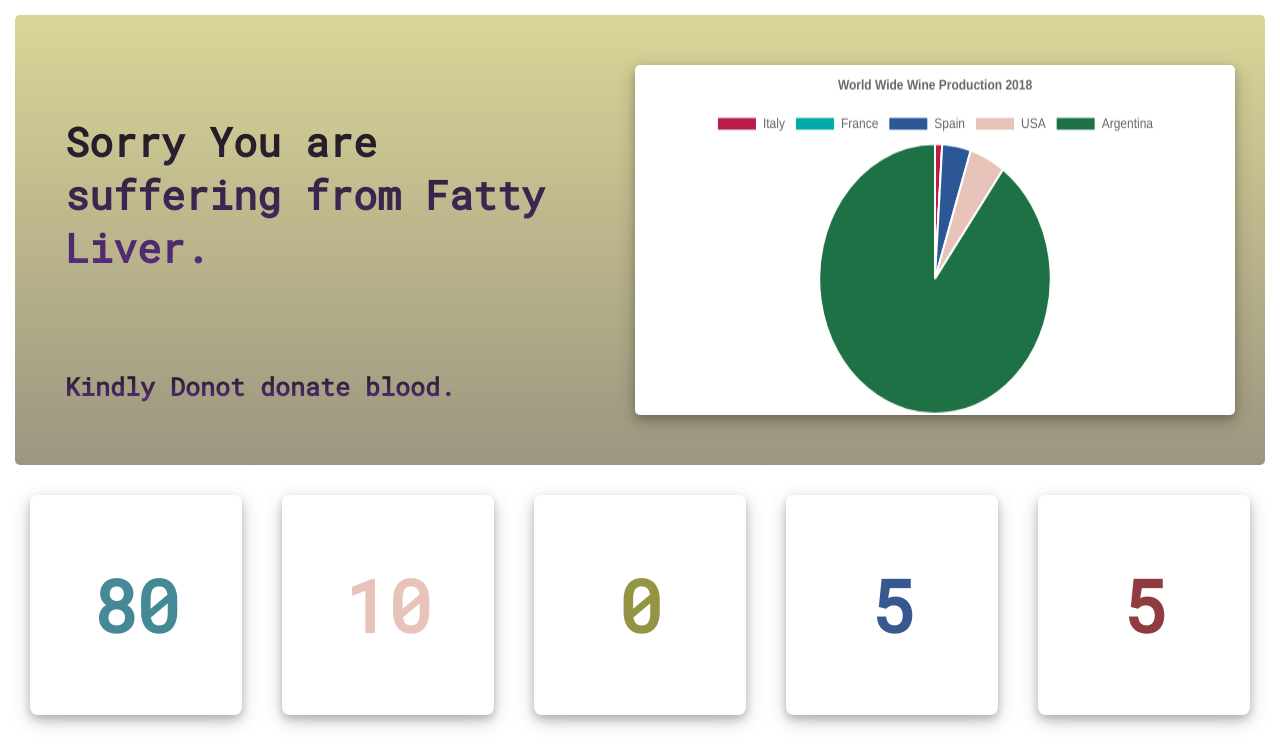
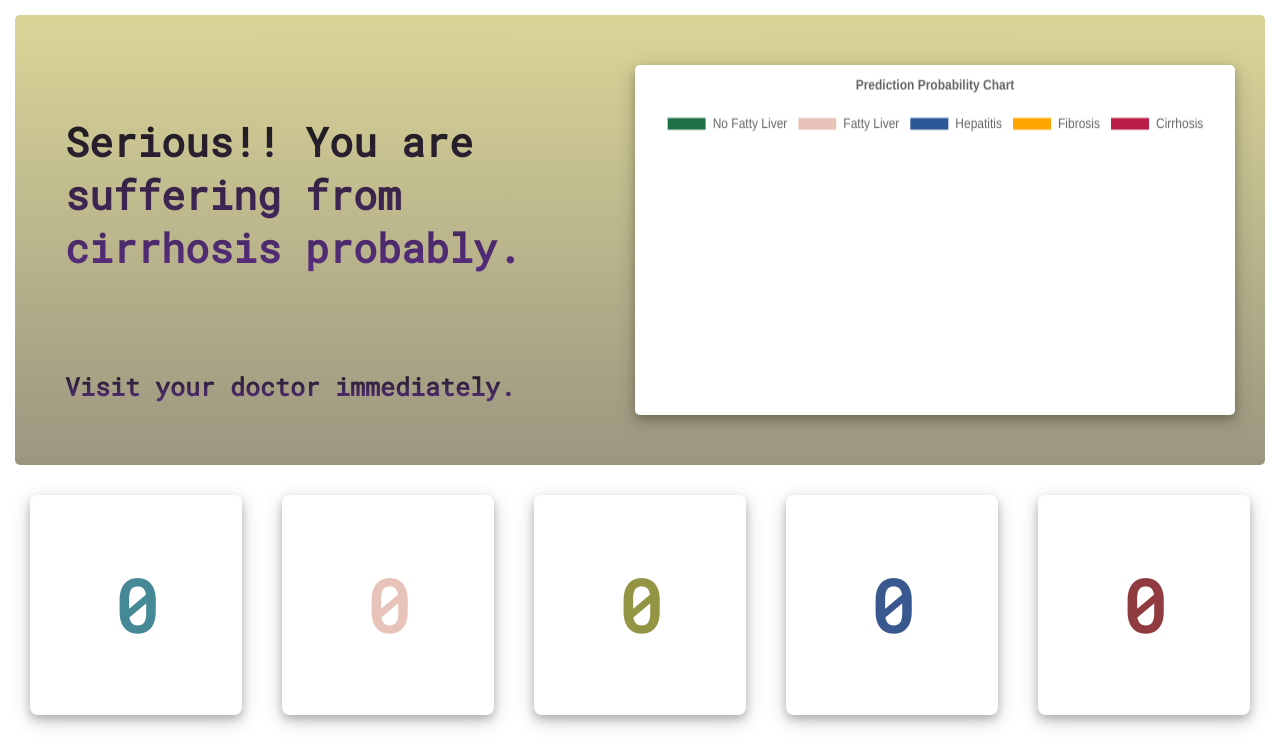
Before and after one commit to arun24822/CofferLiver, a Flask app: template application/templates/includes/result-check.html in a window 1280 px wide. Shown: the part 120-865 px from the top of the page. Run offline with Flask 2, Linux system fonts and the light colour scheme; the template is opened without the code that fills it, so the values that code supplies are empty.

Commit message:
integration of basic html file with result html file

```diff
--- a/application/templates/includes/result-check.html
+++ b/application/templates/includes/result-check.html
@@ -3,23 +3,64 @@
 {% include "includes/fonts.html" %}
 <script src="https://cdnjs.cloudflare.com/ajax/libs/Chart.js/2.9.4/Chart.js"></script>
 
+<input type="hidden" id="prediction" value={{prediction}}>
+<input type="hidden" id="one" value={{nofattyliver}}>
+<input type="hidden" id="two" value={{fattyliver}}>
+<input type="hidden" id="three" value={{hepatitis}}>
+<input type="hidden" id="four" value={{fibrosis}}>
+<input type="hidden" id="five" value={{cirrhosis}}>
+
 <div class="result-main-div">
     <div>
-        <h2 class="result-h2">Sorry You are suffering from Fatty Liver.</h2><br>
-        <h4 class="result-h4">Kindly Donot donate blood.</h4>
+        <h2 id="main-heading" class="result-h2"></h2><br>
+        <h4 id="sub-heading" class="result-h4"></h4>
     </div>
+    <script>
+        var prediction_result = document.getElementById("prediction").value;
+        if(parseInt(prediction_result)==0){
+            document.getElementById("main-heading").innerHTML = "Great News. You don't have fatty liver";
+            document.getElementById("sub-heading").innerHTML = "You can donote blood";
+        }
+        else if(parseInt(prediction_result)==1){
+            document.getElementById("main-heading").innerHTML = "Ohhh! You may have fatty liver. Kindly do an ultrasound.";
+            document.getElementById("sub-heading").innerHTML = "Take advice from doctor.";
+        }
+        else if(parseInt(prediction_result)==2){
+            document.getElementById("main-heading").innerHTML = "Noo!! You may have hepatitis virus inside you.";
+            document.getElementById("sub-heading").innerHTML = "Consult your doctor and take all required blood test.";
+        }
+        else if(parseInt(prediction_result)==3){
+            document.getElementById("main-heading").innerHTML = "Not a great news. You are suffering from Fibrosis probably.";
+            document.getElementById("sub-heading").innerHTML = "Consult a dotor immediately.";
+        }
+        else{
+            document.getElementById("main-heading").innerHTML = "Serious!! You are suffering from cirrhosis probably.";
+            document.getElementById("sub-heading").innerHTML = "Visit your doctor immediately.";
+
+        }
+    </script>
     <div class="result-graph-div">
+
+
         <canvas id="myChart" style="max-width:600px"></canvas>
 
         <script>
-        var xValues = ["Italy", "France", "Spain", "USA", "Argentina"];
-        var yValues = [1,0,4,5,90];
+
+        let nofattyliver_count = document.getElementById("one").value;
+        let fattyliver_count = document.getElementById("two").value;
+        let hepatitis_count = document.getElementById("three").value;
+        let fibrosis_count = document.getElementById("four").value;
+        let cirrhosis_count = document.getElementById("five").value;
+
+
+        var xValues = ["No Fatty Liver", "Fatty Liver", "Hepatitis", "Fibrosis", "Cirrhosis"];
+        var yValues = [parseInt(nofattyliver_count*100), parseInt(fattyliver_count*100), parseInt(hepatitis_count*100), parseInt(fibrosis_count*100), parseInt(cirrhosis_count*100)];
         var barColors = [
-        "#b91d47",
-        "#00aba9",
+        "#1e7145",
+        "#e8c3b9",
         "#2b5797",
-        "#e8c3b9",
-        "#1e7145"
+        "#FFA500",
+        "#b91d47"
         ];
 
         new Chart("myChart", {
@@ -34,7 +75,7 @@
         options: {
             title: {
             display: true,
-            text: "World Wide Wine Production 2018"
+            text: "Prediction Probability Chart"
             }
         }
         });
@@ -43,14 +84,14 @@
 </div>
 <div class="result-main-div-2">
     <div class="sub-main-div-2">
-        <div class="counter-1" data-target="80">0</div>
+        <div class="counter-1">0</div>
         <script>
             // Selector
             const counters = document.querySelectorAll('.counter-1');
             // Main function
             for(let n of counters) {
             const updateCount = () => {
-                const target = + n.getAttribute('data-target');
+                const target = parseInt(nofattyliver_count*100);
                 const count = + n.innerText;
                 const speed = 100; // change animation speed here
                 const inc = target / speed;
@@ -70,14 +111,14 @@
     </div>
 
     <div class="sub-main-div-2">
-        <div class="counter-2" data-target="10">0</div>
+        <div class="counter-2">0</div>
         <script>
             // Selector
             const counters2 = document.querySelectorAll('.counter-2');
             // Main function
             for(let n of counters2) {
             const updateCount = () => {
-                const target2 = + n.getAttribute('data-target');
+                const target2 = parseInt(fattyliver_count*100);
                 const count = + n.innerText;
                 const speed = 100; // change animation speed here
                 const inc = target2 / speed;
@@ -92,18 +133,18 @@
             }
         </script>
         <div id="hover-content">
-            Probablity of Not having fatty Liver
+            Probablity of having fatty Liver
         </div>
     </div>
     <div class="sub-main-div-2">
-        <div class="counter-3" data-target="0">0</div>
+        <div class="counter-3">0</div>
         <script>
             // Selector
             const counters3 = document.querySelectorAll('.counter-3');
             // Main function
             for(let n of counters3) {
             const updateCount = () => {
-                const target3 = + n.getAttribute('data-target');
+                const target3 = parseInt(hepatitis_count*100);
                 const count = + n.innerText;
                 const speed = 100; // change animation speed here
                 const inc = target3 / speed;
@@ -118,18 +159,18 @@
             }
         </script>
         <div id="hover-content">
-            Probablity of Not having fatty Liver
+            Probablity of having hepatitis
         </div>
     </div>
     <div class="sub-main-div-2">
-        <div class="counter-4" data-target="5">0</div>
+        <div class="counter-4">0</div>
         <script>
             // Selector
             const counters4 = document.querySelectorAll('.counter-4');
             // Main function
             for(let n of counters4) {
             const updateCount = () => {
-                const target4 = + n.getAttribute('data-target');
+                const target4 = parseInt(fibrosis_count*100);
                 const count = + n.innerText;
                 const speed = 100; // change animation speed here
                 const inc = target4 / speed;
@@ -144,18 +185,18 @@
             }
         </script>
         <div id="hover-content">
-            Probablity of Not having fatty Liver
+            Probablity of having fibrosis
         </div>
     </div>
     <div class="sub-main-div-2">
-        <div class="counter-5" data-target="5">0</div>
+        <div class="counter-5">0</div>
         <script>
             // Selector
             const counters5 = document.querySelectorAll('.counter-5');
             // Main function
             for(let n of counters5) {
             const updateCount = () => {
-                const target5 = + n.getAttribute('data-target');
+                const target5 = parseInt(cirrhosis_count*100);
                 const count = + n.innerText;
                 const speed = 10000; // change animation speed here
                 const inc = target5 / speed;
@@ -170,7 +211,7 @@
             }
         </script>
         <div id="hover-content">
-            Probablity of Not having fatty Liver
+            Probablity of having cirrhosis
         </div>
     </div>
 </div>
```
Also changed, not shown: application/routes.py (+43 -3 lines).
